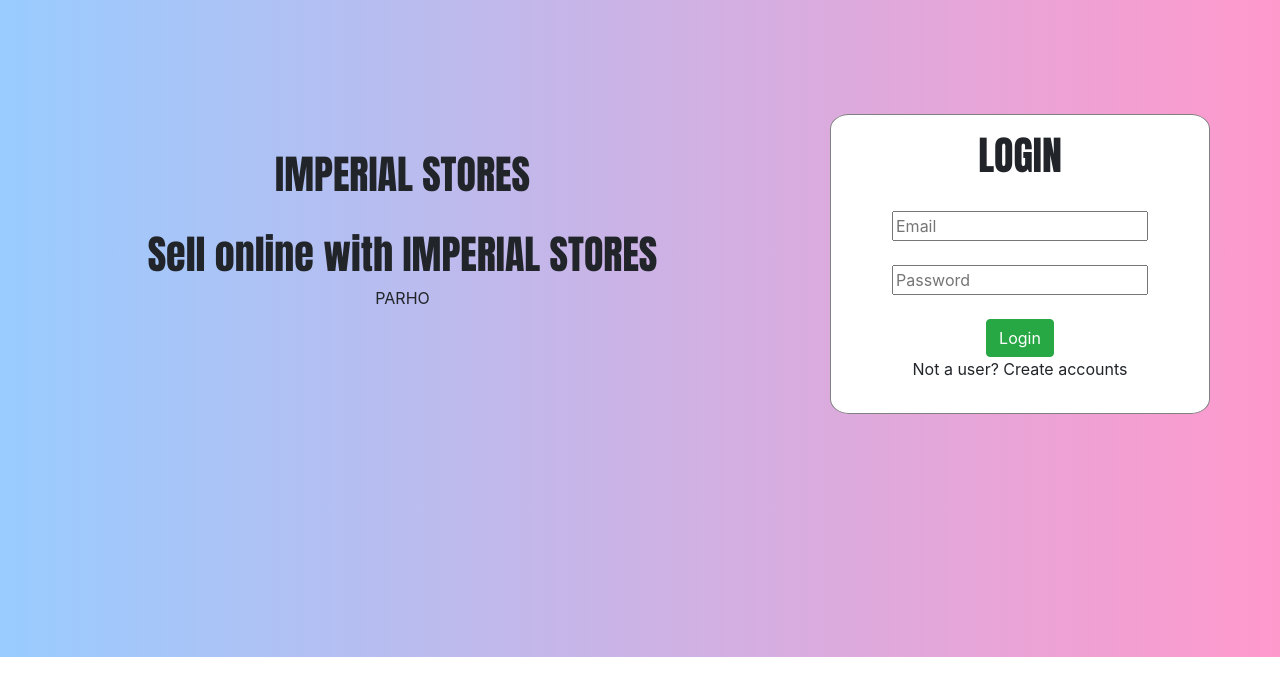
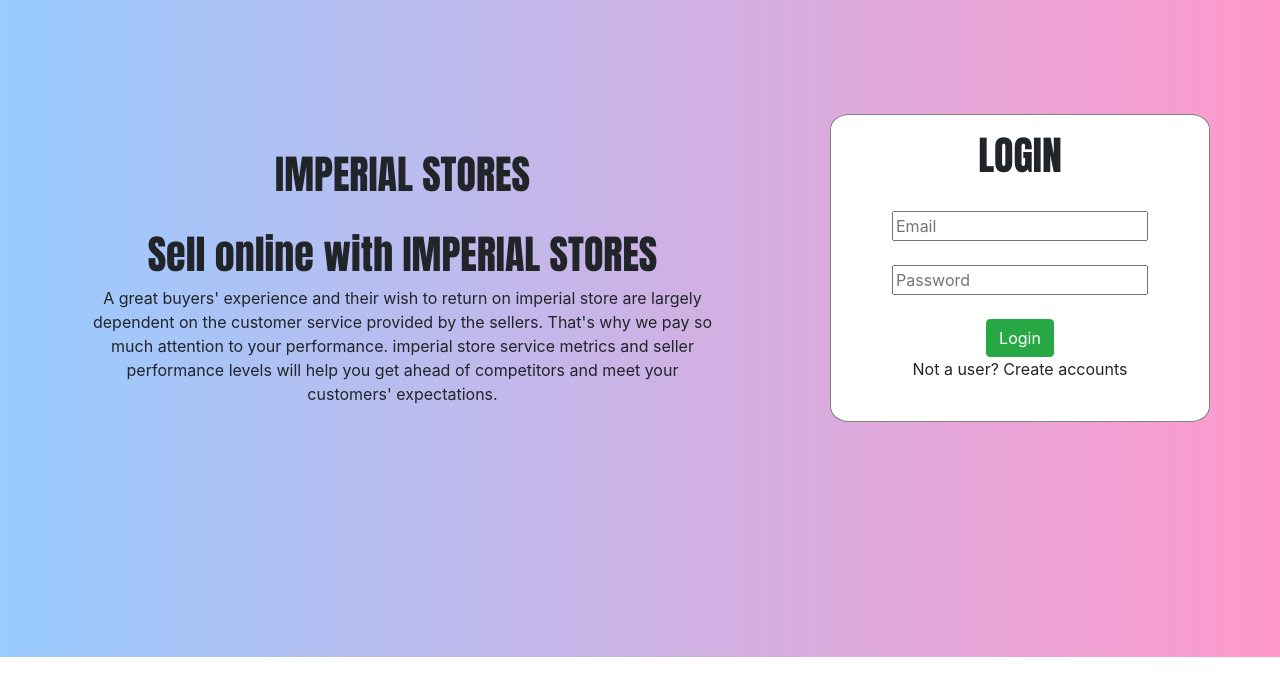
Before and after one commit to kanwar-sikandar-ali-khan/OLX-Expertizo, a React (Create React App) app: page /login in a window 1280 px wide. Shown: the top 696 px of the page. Built offline with nearby package versions, Linux system fonts and the light colour scheme; no server answers.

Commit message:
Update index.js

```diff
--- a/src/components/login/index.js
+++ b/src/components/login/index.js
@@ -43,7 +43,12 @@ const Login = () => {
             </h1>
 
             <p className="text-center">
-                PARHO
+              A great buyers' experience and their wish to return on imperial
+              store are largely dependent on the customer service provided by
+              the sellers. That's why we pay so much attention to your
+              performance. imperial store service metrics and seller performance
+              levels will help you get ahead of competitors and meet your
+              customers' expectations.
             </p>
           </div>
 
```
